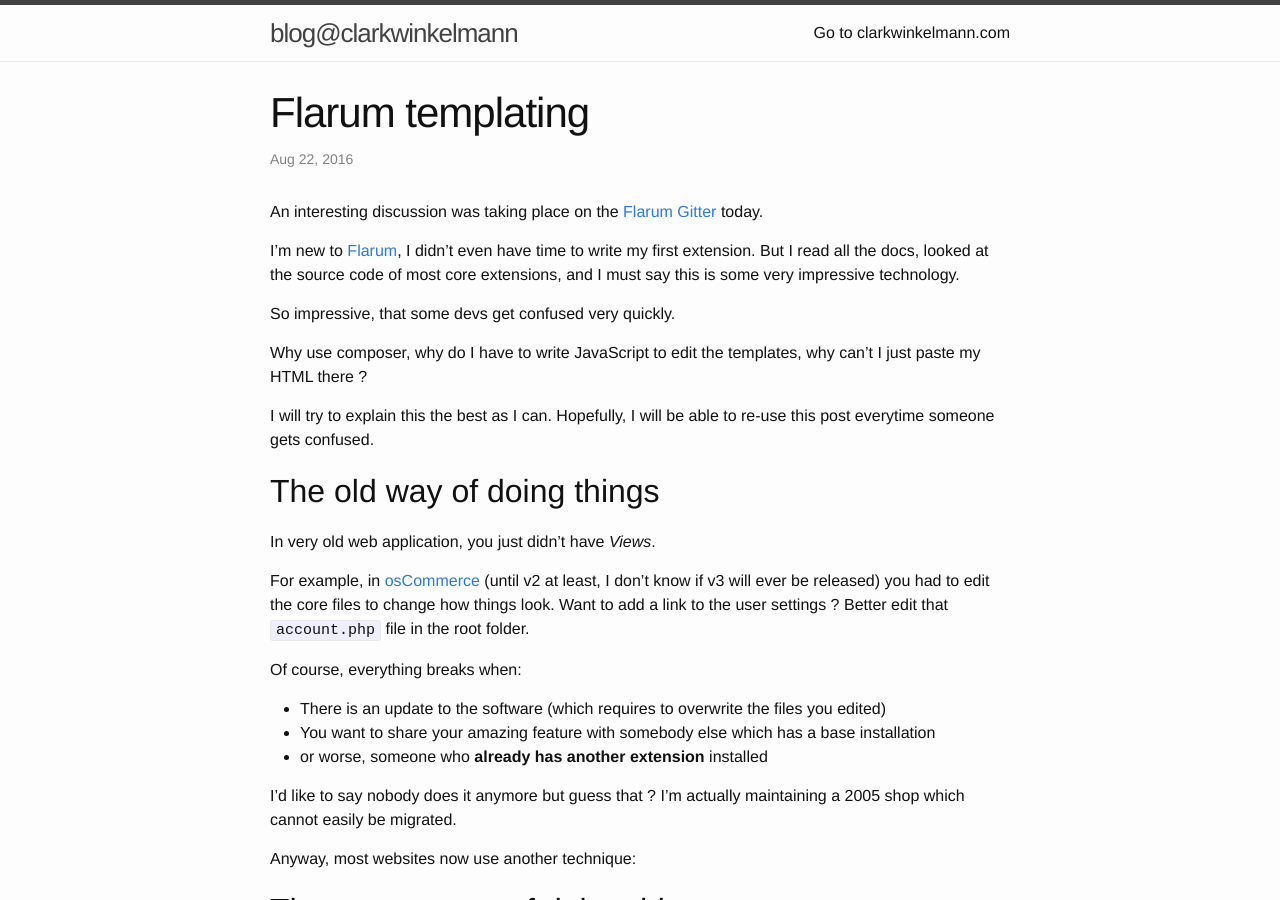
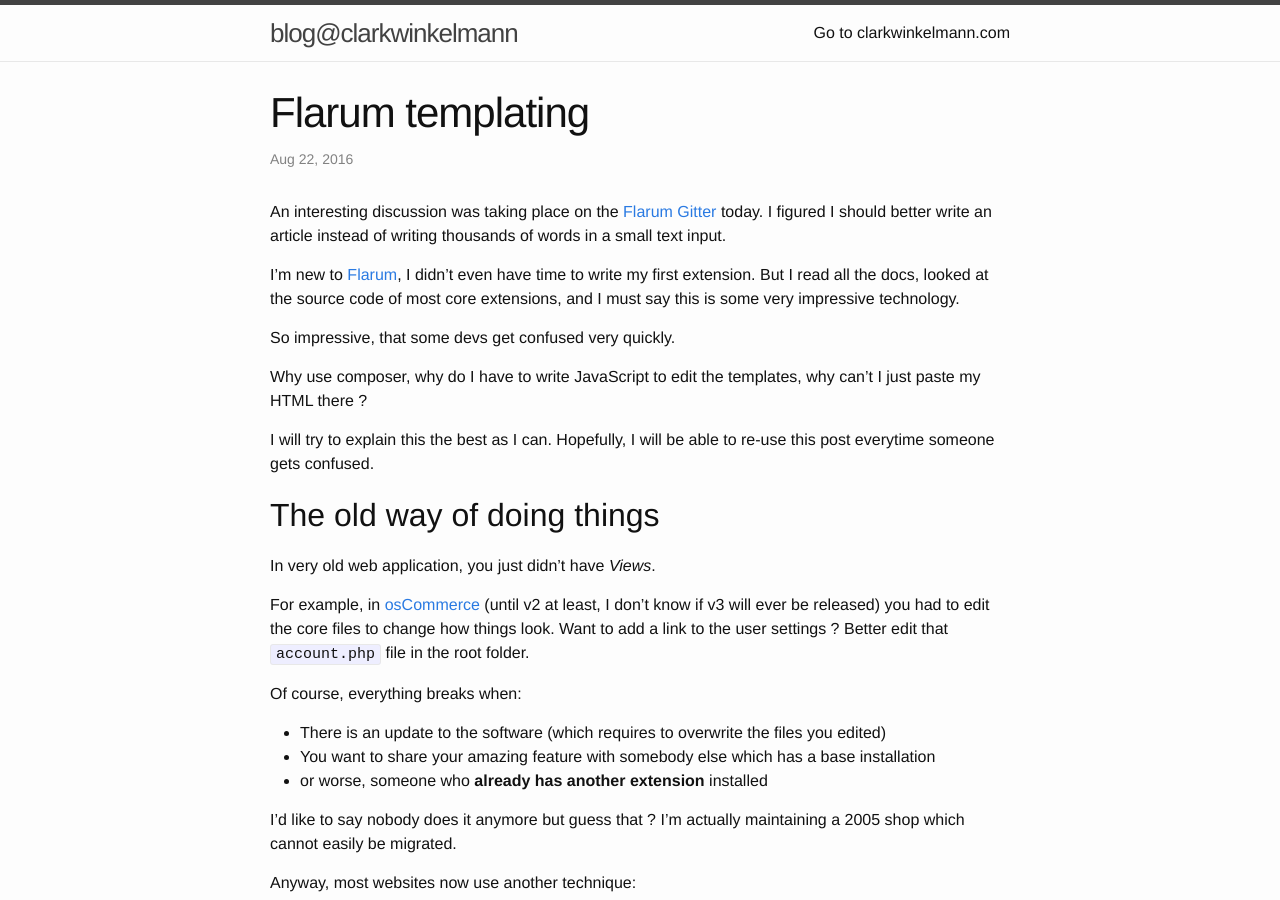
Before and after one commit to clarkwinkelmann/blog.clarkwinkelmann.com, a Jekyll site: the page built from _posts/2016-08-22-flarum-templating.md, in a window 1280 px wide and 900 px high. Built offline with Jekyll 4.4.1, drawn with Linux system fonts in a browser that asks for light colours; comment, search, counter and statistics services are not loaded.

Commit message:
That sentence looked unfinished

```diff
--- a/_posts/2016-08-22-flarum-templating.md
+++ b/_posts/2016-08-22-flarum-templating.md
@@ -4,6 +4,7 @@ date:  2016-08-22 16:20:00
 ---
 
 An interesting discussion was taking place on the [Flarum Gitter](https://gitter.im/flarum/flarum) today.
+I figured I should better write an article instead of writing thousands of words in a small text input.
 
 I'm new to [Flarum](http://flarum.org/), I didn't even have time to write my first extension.
 But I read all the docs, looked at the source code of most core extensions,
```
